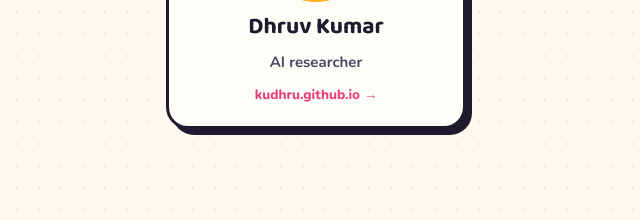
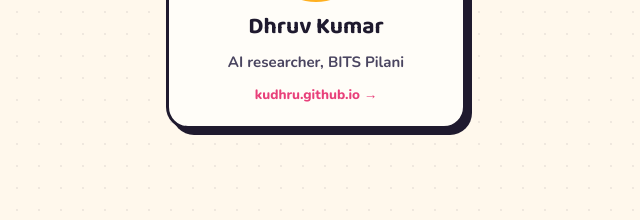
Before and after one commit to sciclimb/sciclimb.github.io, a plain HTML site: page index.html in a window 1280 px wide. Shown: the part 6115-6335 px from the top of the page, 324-964 px from the left. Drawn offline with nearby package versions, Linux system fonts and the light colour scheme.

Commit message:
Add BITS Pilani as the affiliation on the team card
Co-Authored-By: Claude Opus 5.5 <noreply@anthropic.com>
Claude-Session: https://claude.ai/code/session_01RsdeFQh2A2zuioASuo861Q

```diff
--- a/index.html
+++ b/index.html
@@ -443,7 +443,7 @@
   <div class="team">
     <a class="member reveal" href="https://kudhru.github.io/" rel="noopener">
       <img class="avatar" src="team/dhruv-kumar.jpg" alt="" width="96" height="96" loading="lazy">
-      <b>Dhruv Kumar</b><span>AI researcher</span><i>kudhru.github.io →</i>
+      <b>Dhruv Kumar</b><span>AI researcher, BITS Pilani</span><i>kudhru.github.io →</i>
     </a>
   </div>
 </section>
```
